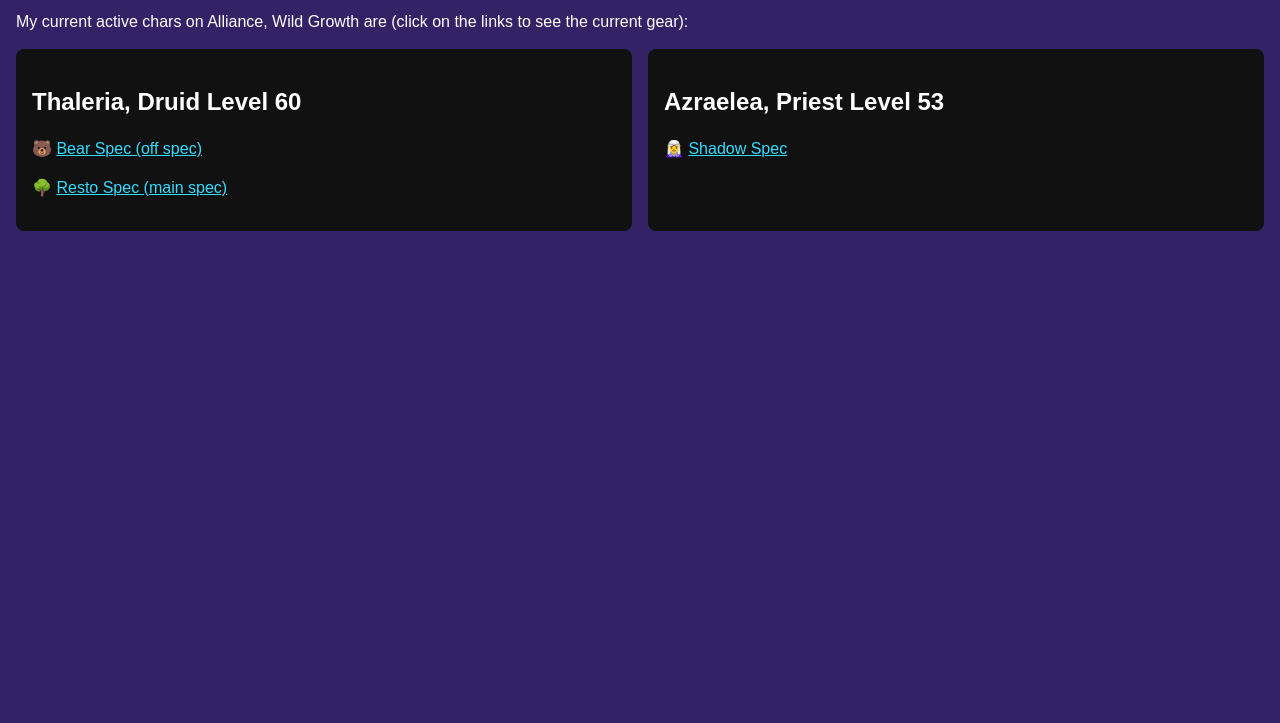
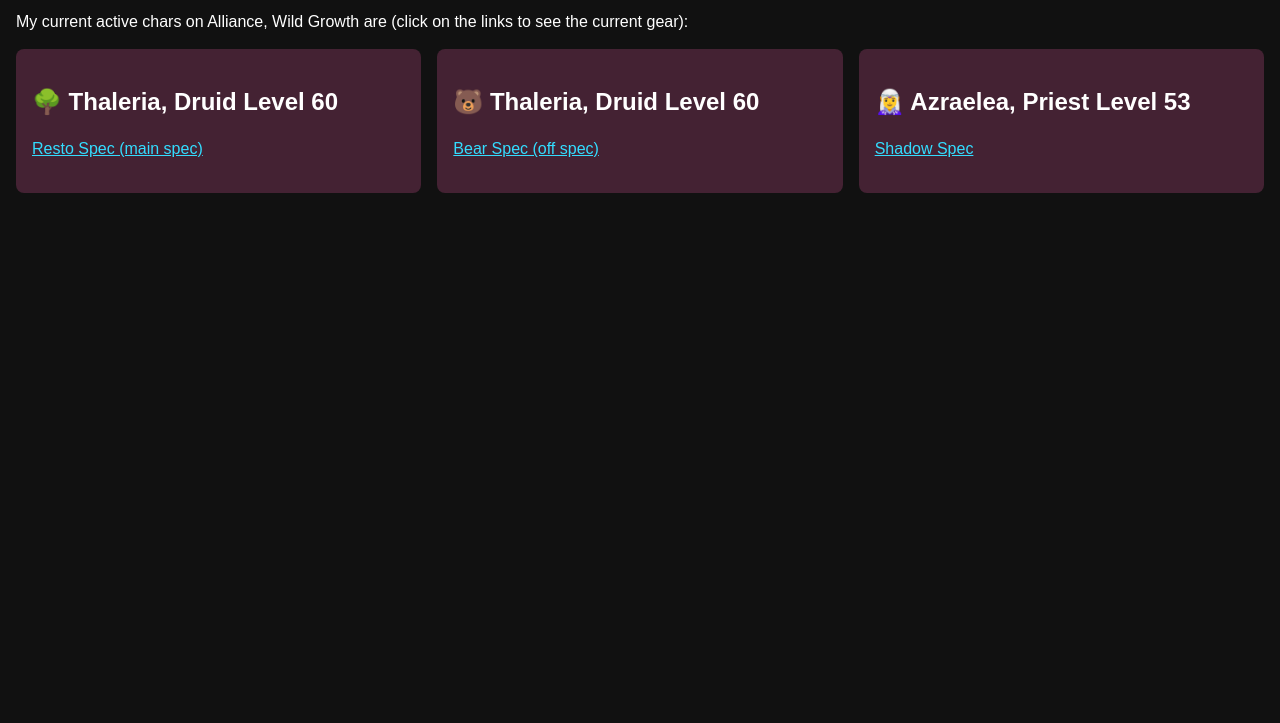
Before and after one commit to learosema/wow-inventory, a website: page public/index.html in a window 1280 px wide. Shown: the part 77-800 px from the top of the page. Drawn offline with Linux system fonts and the light colour scheme.

Commit message:
chore: update

```diff
--- a/public/index.html
+++ b/public/index.html
@@ -5,7 +5,8 @@
   <meta name="viewport" content="width=device-width, initial-scale=1.0">
   <title>Welcome - Thaleria</title>
   <style>
-    html{background: #326; color: #fff; font-family: sans-serif;}
+    *:focus{outline: 2px solid currentColor;}
+    html{background: #111; color: #fff; font-family: sans-serif;}
     a{color: #3df;}
     body {line-height: 1.4; margin: 1rem; }
     .grid {
@@ -13,7 +14,21 @@
       grid-gap: 1rem;
       grid-template-columns: repeat(auto-fit, minmax(min(100%, 30ch), 1fr));
     }
-    .card{background: #111; color: #fff; border-radius: 0.5rem; padding: 1rem;}
+    .card{background: #423; color: #fff; border-radius: 0.5rem; padding: 1rem;}
+    @media (hover: hover) {
+  .block-link {
+    position: relative;
+  }
+
+  .block-link a::before {
+    content: '';
+    position: absolute;
+    top: 0;
+    left: 0;
+    bottom: 0;
+    right: 0;
+  }
+}
   </style>
 </head>
 <body>
@@ -21,18 +36,20 @@
 
   <p>My current active chars on Alliance, Wild Growth are (click on the links to see the current gear):</p>
   <div class="grid">
-    <div class="card">
-    <h2>Thaleria, Druid Level 60</h2>
+    <div class="card block-link">
+      <h2><span aria-hidden="true">🌳</span> Thaleria, Druid Level 60</h2>
+      <p><a href="resto.html">Resto Spec (main spec)</a></p>
+    </div>
 
-    <p><span aria-hidden="true">🐻</span>
-      <a href="bear.html">Bear Spec (off spec)</a></p>
-    <p><span aria-hidden="true">🌳</span>
-      <a href="resto.html">Resto Spec (main spec)</a></p>
+    <div class="card block-link">
+      <h2><span aria-hidden="true">🐻</span> Thaleria, Druid Level 60</h2>
+      <p><a href="bear.html">Bear Spec (off spec)</a></p>
     </div>
-    <div class="card">
-      <h2>Azraelea, Priest Level 53</h2>
 
-      <p><span aria-hidden="true">🧝‍♀️</span>
+    <div class="card block-link">
+      <h2><span aria-hidden="true">🧝‍♀️</span> Azraelea, Priest Level 53</h2>
+
+      <p>
         <a href="azraelea.html">Shadow Spec</a></p>
     </div>
   </div>
```
